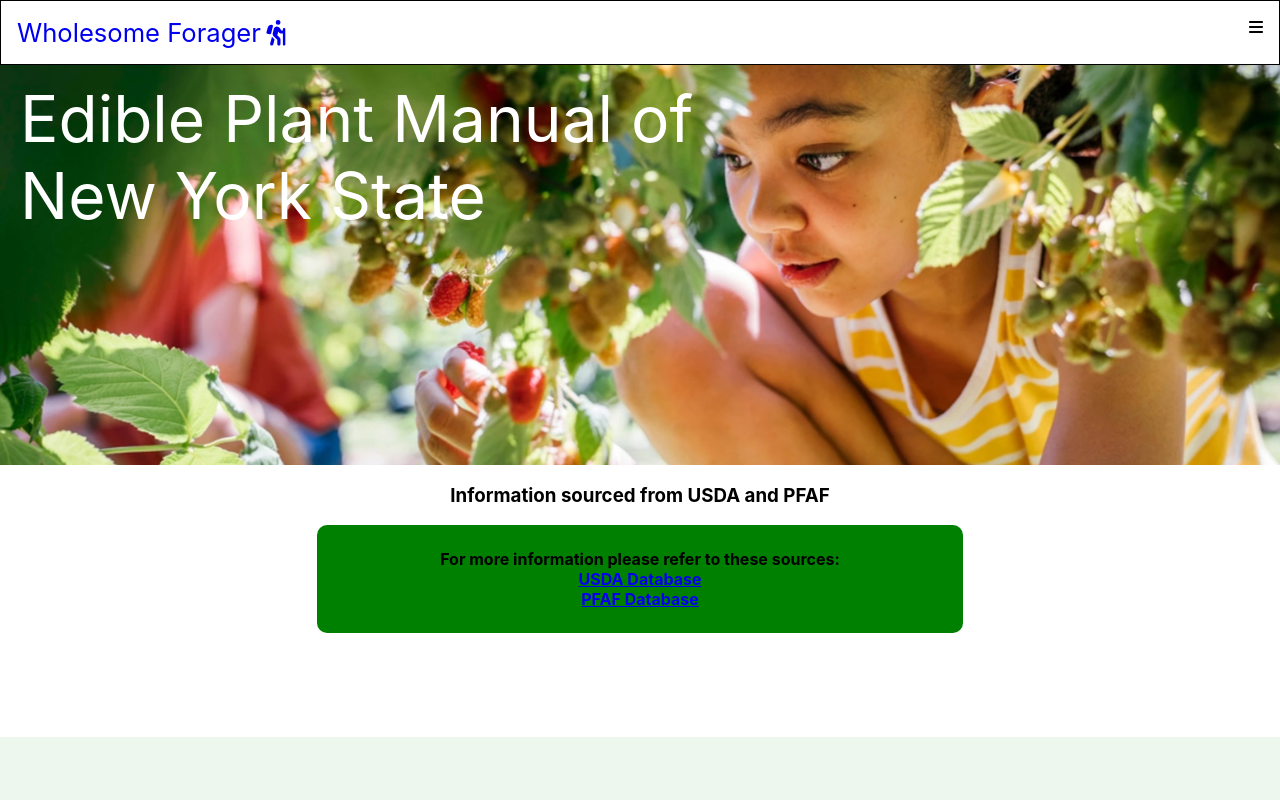
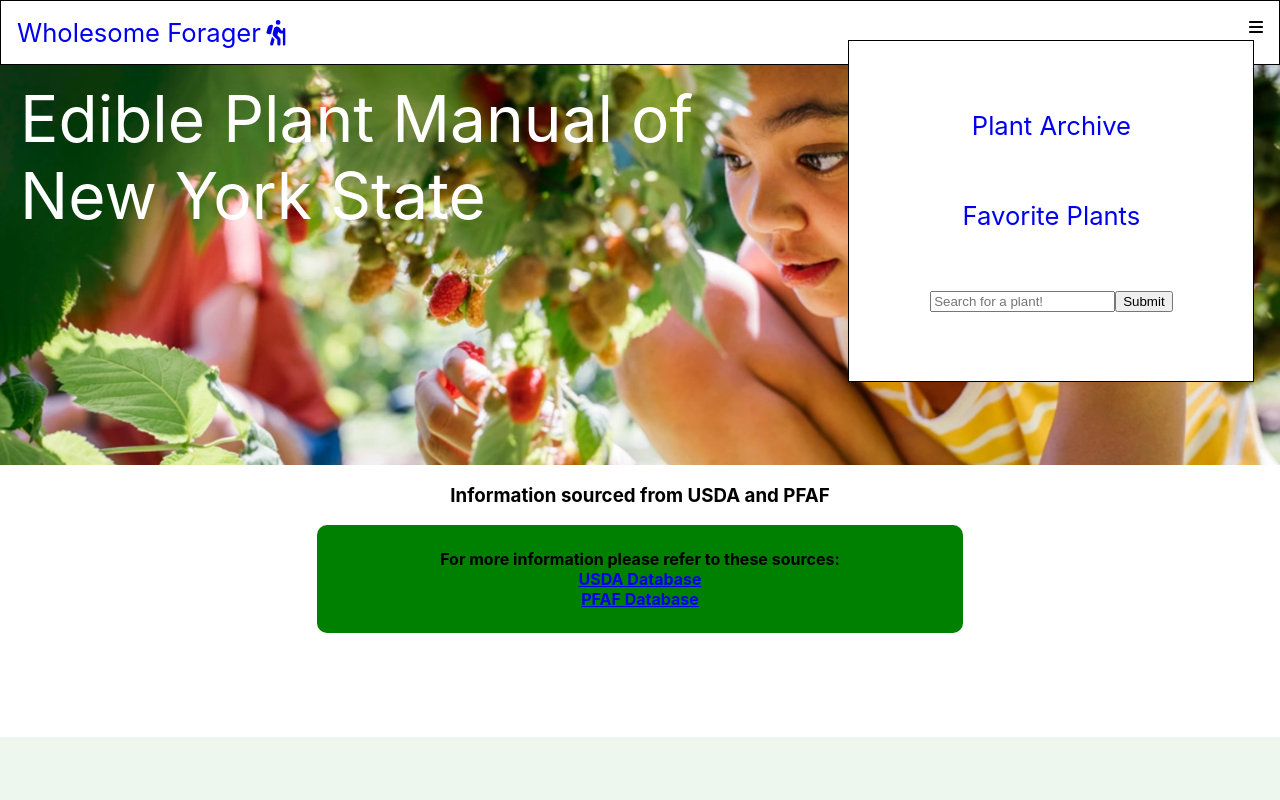
Before and after one commit to mon33k/Wholesome-Forager, a React (Create React App) app: page / in a window 1280 px wide. Both pictures are taken after a click on the icon 1256 px from the left and 27 px from the top of the page. Shown: the top 800 px of the page. Built offline with nearby package versions, Linux system fonts and the light colour scheme; no server answers.

Commit message:
fixed modal toggle issue

```diff
--- a/src/components/navBar/NavBar.js
+++ b/src/components/navBar/NavBar.js
@@ -1,4 +1,4 @@
-import React, { useState } from "react";
+import React, { useEffect, useState, useRef } from "react";
 import { Routes, Route, Link } from "react-router-dom";
 import "./navBar.css";
 import PlantList from "../plantList/PlantList";
@@ -13,10 +13,24 @@ import FavoritePlants from "../favoritePlants/FavoritePlants";
 import SearchPlant from "../searchPlant/SearchPlant";
 
 const NavBar = () => {
-  const [clicked, setClicked] = useState(true);
-  const handleMenuClick = (e) => {
-    setClicked((clicked) => !clicked);
+  const node = useRef();
+  const [isModalOpen, setModalOpen] = useState(false);
+
+  const handleClickModal = (e) => {
+    if (node.current.contains(e.target)) {
+      setModalOpen(true);
+      return;
+    }
+    setModalOpen(false);
   };
+
+  useEffect(() => {
+    document.addEventListener("mousedown", handleClickModal);
+
+    return () => {
+      document.removeEventListener("mousedown", handleClickModal);
+    };
+  }, []);
 
   return (
     <>
@@ -25,17 +39,15 @@ const NavBar = () => {
           Wholesome Forager
           <FontAwesomeIcon icon={faPersonHiking} className="hiking-icon" />
         </Link>
-        <div className="burger-menu">
-          <FontAwesomeIcon icon={faBars} onClick={handleMenuClick} />
-
-          <div
-            className="menu-overlay"
-            style={{ display: clicked ? "block" : "none" }}
-          >
-            <Link to="/plant/list">Plant Archive</Link>
-            <Link to="/favorite">Favorite Plants</Link>
-            <SearchPlant />
-          </div>
+        <div className="burger-menu" ref={node}>
+          <FontAwesomeIcon icon={faBars} onClick={handleClickModal} />
+          {isModalOpen && (
+            <div className="menu-overlay">
+              <Link to="/plant/list">Plant Archive</Link>
+              <Link to="/favorite">Favorite Plants</Link>
+              <SearchPlant />
+            </div>
+          )}
         </div>
       </div>
       <Routes>
```
